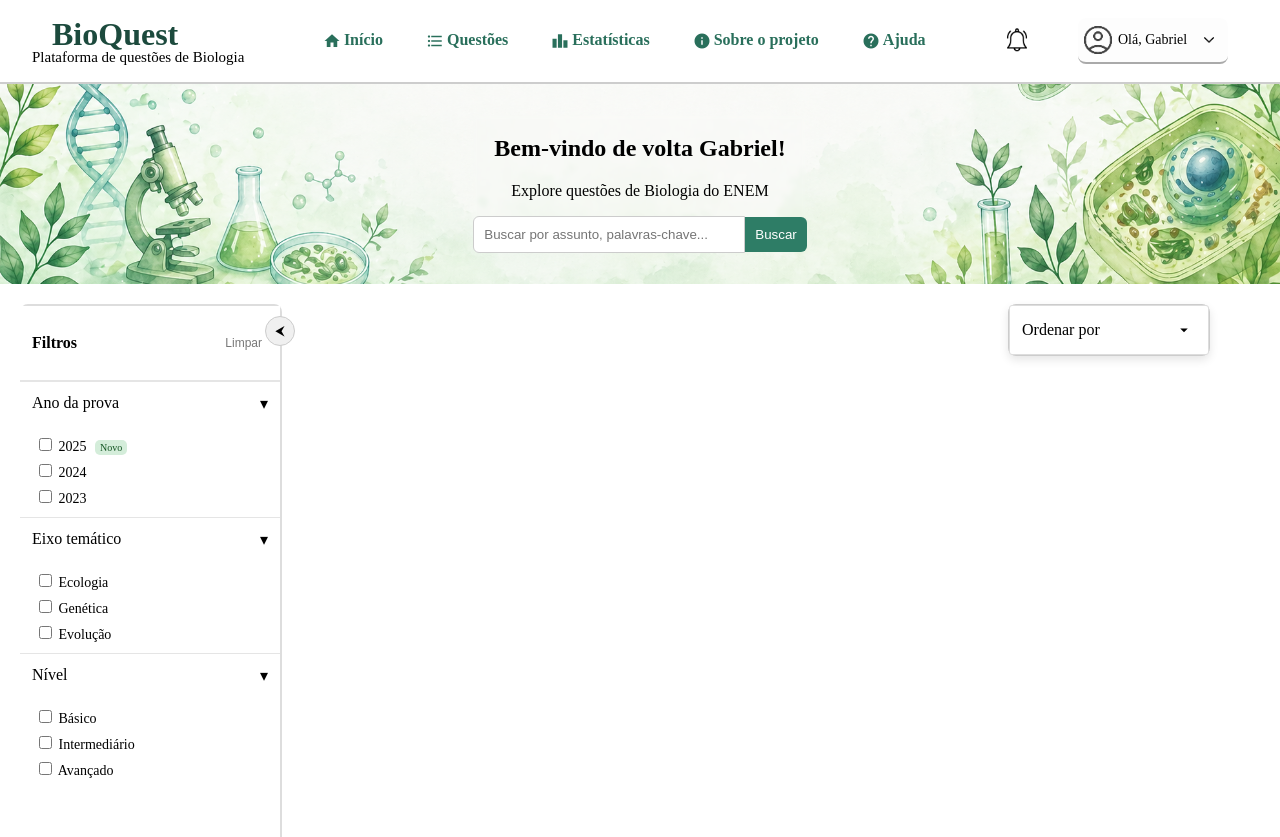
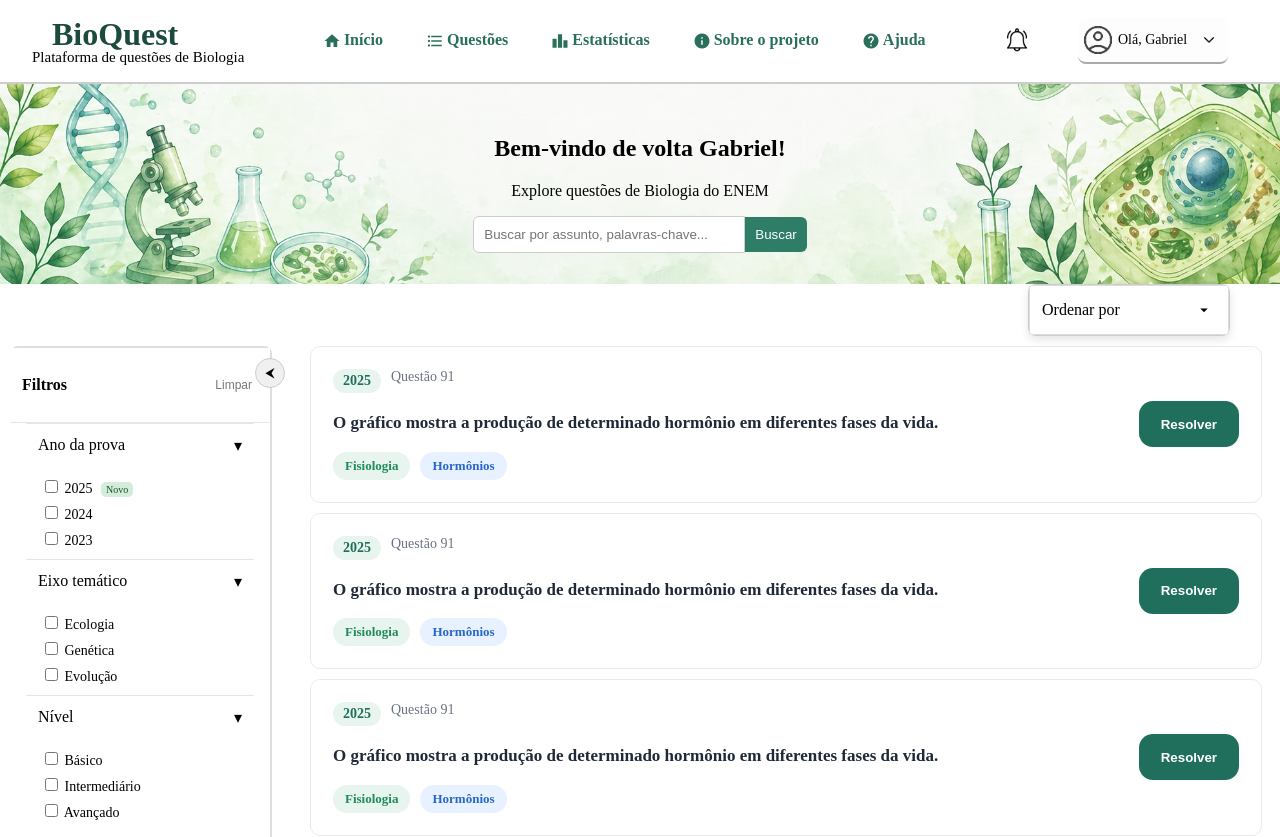
Before and after one commit to gabrielantoniogoncalves29-droid/Projeto-Bioquest, a Vue app: page /Projeto-Bioquest/questoes in a window 1280 px wide. Shown: the top 837 px of the page. Built offline with nearby package versions, Linux system fonts and the light colour scheme.

Commit message:
1.1  card de questoes e outras edicoes

```diff
--- /dev/null
+++ b/src/components/layout/CardWithFiltro.vue
@@ -0,0 +1,71 @@
+<script setup>
+import { ref } from 'vue'
+
+import QuestaoCard from '@/components/layout/Questoes_card.vue'
+import SidebarFiltro  from '@/components/layout/Filtro.vue'
+
+const sidebarWidth = ref(280)
+</script>
+
+<template>
+  <main
+    class="layout"
+    :style="{
+      gridTemplateColumns: `${sidebarWidth}px 1fr`
+    }"
+  >
+    <SidebarFiltro
+      v-model:width="sidebarWidth"
+    />
+    <section class="cards">
+
+      <QuestaoCard />
+      <QuestaoCard />
+      <QuestaoCard />
+      <QuestaoCard />
+      <QuestaoCard />
+      <QuestaoCard />
+
+    </section>
+
+  </main>
+
+</template>
+
+<style scoped>
+
+.layout {
+  display: grid;
+
+  gap: 20px;
+  padding-top: 0px;
+  padding: 10px;
+
+  align-items: start;
+
+}
+
+.cards {
+  display: flex;
+  flex-direction: column;
+  gap: 10px;
+  min-width: 0;
+  overflow-y: auto;
+  height: calc(100vh - 40px);
+  padding-right: 8px;
+}
+
+.cards::-webkit-scrollbar {
+  width: 8px;
+}
+
+.cards::-webkit-scrollbar-thumb {
+  background: #d3dbd7;
+  border-radius: 999px;
+}
+
+.cards {
+  scroll-behavior: smooth;
+}
+
+</style>
--- a/src/components/layout/Filtro.vue
+++ b/src/components/layout/Filtro.vue
@@ -1,17 +1,19 @@
 <template>
   <div class="sidebar" :class="{ collapsed }">
 
-    <button class="toggle-btn" @click="collapsed = !collapsed">
-      {{ collapsed ? '⮞' : '⮜' }}
-    </button>
+<button class="toggle-btn" @click="toggleSidebar">
+  {{ collapsed ? '⮞' : '⮜' }}
+</button>
 
     <div v-if="!collapsed" class="content">
 
       <div class="header">
         <span>Filtros</span>
+
         <button class="clear">Limpar</button>
       </div>
 
+<div class="scroll-area">
       <div class="group">
         <div class="group-header" @click="open.ano = !open.ano">
           Ano da prova <span>{{ open.ano ? '▾' : '▸' }}</span>
@@ -47,7 +49,7 @@
           <label><input type="checkbox"> Avançado</label>
         </div>
       </div>
-
+</div>
     </div>
   </div>
 </template>
@@ -56,7 +58,26 @@
 import { ref } from 'vue'
 
 const collapsed = ref(false)
+/////////////
 
+const props = defineProps({
+  width: Number
+})
+
+const emit = defineEmits([
+  'update:width'
+])
+
+function toggleSidebar() {
+
+  collapsed.value = !collapsed.value
+
+  emit(
+    'update:width',
+    collapsed.value ? 60 : 280
+  )
+}
+//////////////////////
 const open = ref({
   ano: true,
   eixo: true,
@@ -74,7 +95,6 @@ const open = ref({
   transition: 0.2s;
   position: relative;
   border-radius: 8px;
-  max-height: 600px;
 }
 
 .sidebar.collapsed {
@@ -139,4 +159,31 @@ label {
   background: #f0f0f0;
   cursor: pointer;
 }
+
+.scroll-area {
+  flex: 1;
+  overflow-y: auto;
+  padding: 0 16px 16px 16px;
+}
+
+.scroll-area::-webkit-scrollbar {
+  width: 8px;
+}
+
+.scroll-area::-webkit-scrollbar-thumb {
+  background: #d2ddd8;
+
+  border-radius: 999px;
+}
+
+.scroll-area::-webkit-scrollbar-thumb:hover {
+  background: #b8c7c1;
+}
+
+.content {
+  display: flex;
+  flex-direction: column;
+  height: 100%;
+}
+
 </style>
--- a/src/components/layout/Header.vue
+++ b/src/components/layout/Header.vue
@@ -29,8 +29,8 @@ function barra(id){
       <router-link to="/"><span class="material-icons">home</span>Início</router-link>
       <router-link to="/questoes"><span class="material-icons">format_list_bulleted</span>Questões</router-link>
       <router-link to="/estatisticas"><span class="material-icons">leaderboard</span>Estatísticas</router-link>
-      <router-link to="/"><span class="material-icons">info</span>Sobre o projeto</router-link>
-      <router-link to="/"><span class="material-icons">help</span>Ajuda</router-link>
+      <router-link to="/sobre"><span class="material-icons">info</span>Sobre o projeto</router-link>
+      <router-link to="/ajuda"><span class="material-icons">help</span>Ajuda</router-link>
     </nav>
     <div class="user">
     <button @click="barra(1)"> <img src="@/components/icons/image.png" alt="Notificações" /></button>
--- a/src/components/layout/Ordenar.vue
+++ b/src/components/layout/Ordenar.vue
@@ -16,8 +16,6 @@ function barra(id){
 function selecionar(opcao){
     opcaoSelecionada.value = opcao
     aberta.value = null
-
-    console.log(opcao)
 }
 
 </script>
--- /dev/null
+++ b/src/components/layout/Questoes_card.vue
@@ -0,0 +1,130 @@
+<template>
+  <div class="card">
+    <div class="content">
+      <div class="top">
+        <span class="year">
+          2025
+        </span>
+        <span>
+          Questão 91
+        </span>
+      </div>
+      <h3>
+        O gráfico mostra a produção de determinado hormônio
+        em diferentes fases da vida.
+      </h3>
+
+      <div class="tags">
+
+        <span class="tag green">
+          Fisiologia
+        </span>
+
+        <span class="tag blue">
+          Hormônios
+        </span>
+
+      </div>
+
+    </div>
+
+    <button class="btn">
+      Resolver
+    </button>
+
+  </div>
+
+</template>
+
+<style scoped>
+
+.card {
+  width: 100%;
+  background: white;
+  border: 1px solid #e7ece9;
+  border-radius: 10px;
+  padding: 22px;
+  display: flex;
+  justify-content: space-between;
+  align-items: center;
+  gap: 20px;
+  transition: 0.2s;
+  box-sizing: border-box;
+}
+
+
+.card:hover {
+  transform: translateY(-2px);
+  box-shadow:
+    0 6px 20px rgba(0,0,0,0.05);
+}
+
+.content {
+  flex: 1;
+  min-width: 0;
+}
+
+.top {
+  display: flex;
+  gap: 10px;
+  margin-bottom: 12px;
+  font-size: 14px;
+  color: #6b7280;
+  flex-wrap: wrap;
+}
+
+.year {
+  background: #e7f5ee;
+  color: #1f6f5c;
+  padding: 4px 10px;
+  border-radius: 999px;
+  font-weight: 700;
+}
+
+h3 {
+  font-size: 17px;
+  line-height: 1.5;
+  color: #1f2937;
+  margin-bottom: 16px;
+}
+
+.tags {
+  display: flex;
+  gap: 10px;
+  flex-wrap: wrap;
+}
+
+.tag {
+  padding: 6px 12px;
+  border-radius: 999px;
+  font-size: 13px;
+  font-weight: 600;
+}
+
+.green {
+  background: #e7f5ee;
+  color: #1f8a5b;
+}
+
+.blue {
+  background: #e8f1ff;
+  color: #2767c7;
+}
+
+.btn {
+  height: 46px;
+  padding: 0 22px;
+  border: none;
+  border-radius: 14px;
+  background: #1f6f5c;
+  color: white;
+  font-weight: 700;
+  cursor: pointer;
+  transition: 0.2s;
+}
+
+.btn:hover {
+  background: #185546;
+}
+
+</style>
--- a/src/components/layout/Rodape.vue
+++ b/src/components/layout/Rodape.vue
@@ -7,7 +7,7 @@
         </div>
 
         <div class="right">
-          <a href="#">Sobre o projeto</a>
+          <router-link to="/sobre">Sobre o projeto</router-link>
           <a href="#">Contato</a>
           <a href="#">Termos de uso</a>
           <a href="#">Política de privacidade</a>
@@ -18,7 +18,6 @@
 </template>
 
 <style scoped>
-
 .footer {
   background: rgba(21, 85, 70, 0.855);
   color: white;
--- /dev/null
+++ b/src/pages/Ajuda.vue
@@ -0,0 +1,9 @@
+<script setup>
+import Header from '../components/layout/Header.vue'
+import Rodape from '../components/layout/Rodape.vue'
+</script>
+
+<template>
+  <Header></Header>
+  <!-- <Rodape></Rodape> -->
+</template>
--- a/src/pages/Questoes.vue
+++ b/src/pages/Questoes.vue
@@ -1,7 +1,7 @@
 <script setup>
 import Header from '../components/layout/Header.vue';
 import Banner from '../components/layout/TopBanner.vue';
-import Filtro from '../components/layout/Filtro.vue';
+import Filtro from '../components/layout/CardWithFiltro.vue';
 import Ordenar from '@/components/layout/Ordenar.vue';
 import Rodape from '../components/layout/Rodape.vue';
 </script>
@@ -9,17 +9,7 @@ import Rodape from '../components/layout/Rodape.vue';
 <template>
   <Header></Header>
   <Banner></Banner>
-  <div id="topo">
-    <Filtro></Filtro>
-    <Ordenar></Ordenar>
-  </div>
+    <Ordenar ></Ordenar>
+    <Filtro ></Filtro>
   <Rodape></Rodape>
 </template>
-
-<style>
-  #topo{
-    display: flex;
-    justify-content: space-between;
-    padding: 20px;
-  }
-</style>
--- /dev/null
+++ b/src/pages/Sobre.vue
@@ -0,0 +1,9 @@
+<script setup>
+import Header from '../components/layout/Header.vue'
+import Rodape from '../components/layout/Rodape.vue'
+</script>
+
+<template>
+  <Header></Header>
+  <!-- <Rodape></Rodape> -->
+</template>
--- a/src/router/index.js
+++ b/src/router/index.js
@@ -2,7 +2,8 @@ import {createRouter , createWebHistory} from 'vue-router';
 import Home from '@/pages/Home.vue'
 import Questoes from '@/pages/Questoes.vue';
 import Estatisticas from '@/pages/Estatisticas.vue';
-
+import Ajuda from '@/pages/Ajuda.vue';
+import Sobre from '@/pages/Sobre.vue';
 const routes = [
 {
     path: '/',
@@ -18,6 +19,16 @@ const routes = [
     path: '/estatisticas',
     name: 'Estatisticas',
     component: Estatisticas
+},
+{
+    path: '/ajuda',
+    name: 'Ajuda',
+    component: Ajuda
+},
+{
+    path: '/sobre',
+    name: 'Sobre',
+    component: Sobre
 }
 ]
 
```
